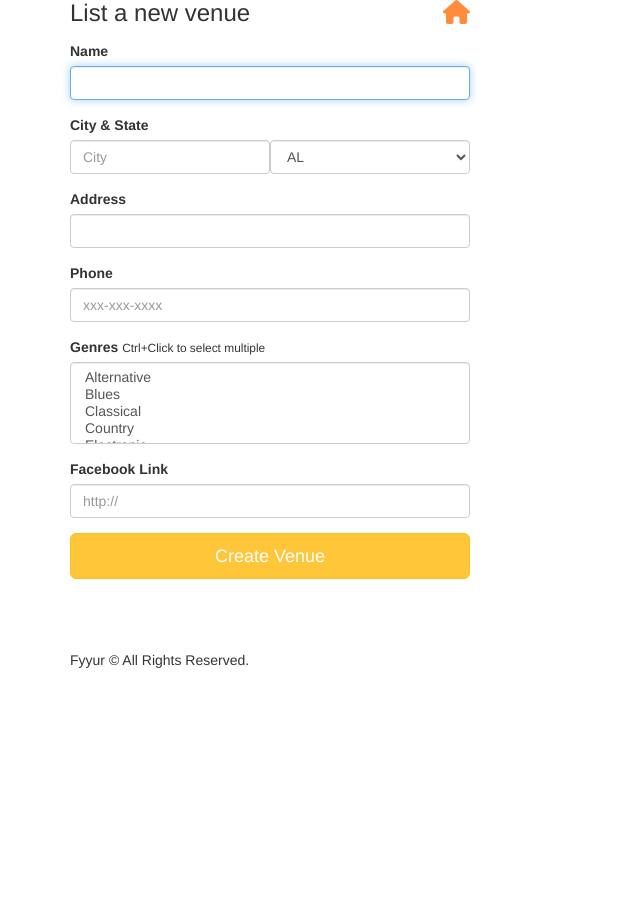
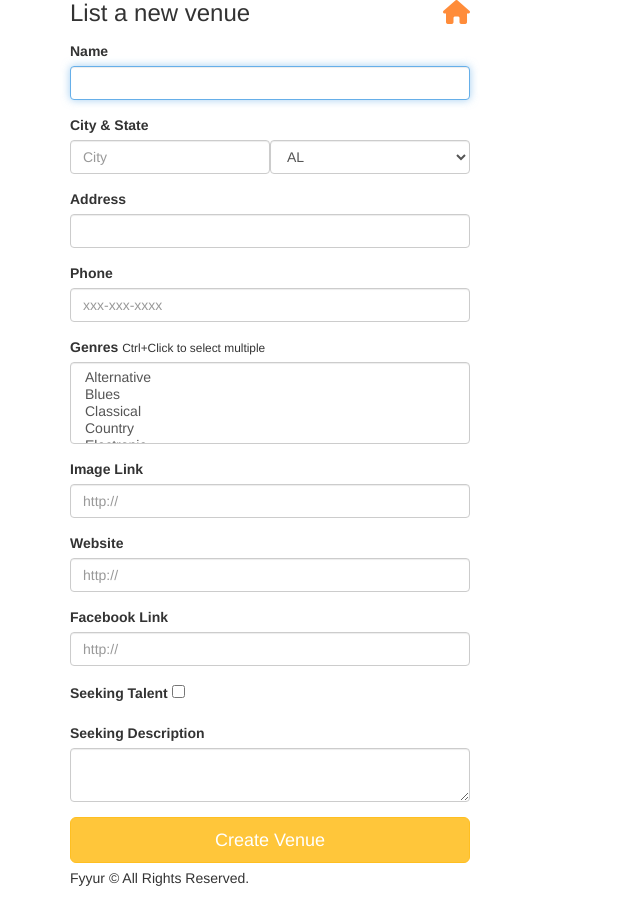
Before and after one commit to mahmoudsultan/fyyur, a Flask app: page /venues/create in a window 1280 px wide. Shown: the part 95-1018 px from the top of the page, without its empty margins (0-640 px from the left). Before the commit the page ends 763 px from the top, so only its background shows below. Run offline with Flask 2, Linux system fonts and the light colour scheme; some libraries are stand-ins or nearby versions.

Commit message:
Creating Venues Endpoint.

```diff
--- a/app.py
+++ b/app.py
@@ -160,6 +160,7 @@ def venues():
   # TODO: replace with real venues data.
   #       num_shows should be aggregated based on number of upcoming shows per venue.
   venues = Venue.query.order_by('id').all()
+
   venues_by_city_and_state = dict()
   for venue in venues:
     venues_list_for_city_state = venues_by_city_and_state.get((venue.city, venue.state), [])
@@ -231,8 +232,35 @@ def create_venue_submission():
   # TODO: insert form data as a new Venue record in the db, instead
   # TODO: modify data to be the data object returned from db insertion
 
-  # on successful db insert, flash success
-  flash('Venue ' + request.form['name'] + ' was successfully listed!')
+  form = VenueForm()
+
+  data = {
+    'name': form.name.data,
+    'city': form.city.data,
+    'state': form.state.data,
+    'address': form.address.data,
+    'phone': form.phone.data,
+    'genres': ','.join(form.genres.data),
+    'image_link': form.image_link.data,
+    'facebook_link': form.facebook_link.data,
+    'website': form.website.data,
+    'seeking_talent': form.seeking_talent.data,
+    'seeking_description': form.seeking_description.data,
+  }
+
+  try:
+    new_venue = Venue(**data)
+
+    db.session.add(new_venue)
+    db.session.commit()
+
+    flash('Venue ' + new_venue.name + ' was successfully listed!')
+  except:
+    db.session.rollback()
+    flash('An error occurred. Venue ' + new_venue.name + ' could not be listed.')
+  finally:
+    db.session.close()
+
   # TODO: on unsuccessful db insert, flash an error instead.
   # e.g., flash('An error occurred. Venue ' + data.name + ' could not be listed.')
   # see: http://flask.pocoo.org/docs/1.0/patterns/flashing/
--- a/forms.py
+++ b/forms.py
@@ -116,6 +116,11 @@ class VenueForm(FlaskForm):
     facebook_link = StringField(
         'facebook_link', validators=[URL()]
     )
+    website = StringField(
+        'website', validators=[URL()]
+    )
+    seeking_talent = BooleanField('seeking_talent')
+    seeking_description = TextAreaField('seeking_description')
 
 class ArtistForm(FlaskForm):
     name = StringField(
--- a/templates/forms/new_venue.html
+++ b/templates/forms/new_venue.html
@@ -33,9 +33,25 @@
         {{ form.genres(class_ = 'form-control', placeholder='Genres, separated by commas', autofocus = true) }}
       </div>
       <div class="form-group">
+        <label for="image_link">Image Link</label>
+        {{ form.image_link(class_= 'form-control', placeholder= 'http://', autofocus= true) }}
+      </div>
+      <div class="form-group">
+        <label for="website">Website</label>
+        {{ form.website(class_= 'form-control', placeholder= 'http://', autofocus= true) }}
+      </div>
+      <div class="form-group">
           <label for="genres">Facebook Link</label>
           {{ form.facebook_link(class_ = 'form-control', placeholder='http://', autofocus = true) }}
-        </div>
+      </div>
+      <div class="form-group">
+        <label for="seeking_talent" class="form-check-label">Seeking Talent</label>
+        {{ form.seeking_talent(class_ = 'form-check-input ', autofocus= true) }}
+      </div>
+      <div class="form-group">
+        <label for="seeking_description">Seeking Description</label>
+        {{ form.seeking_description(class_ = 'form-control', autofocus= true) }}
+      </div>
       <input type="submit" value="Create Venue" class="btn btn-primary btn-lg btn-block">
     </form>
   </div>
```
